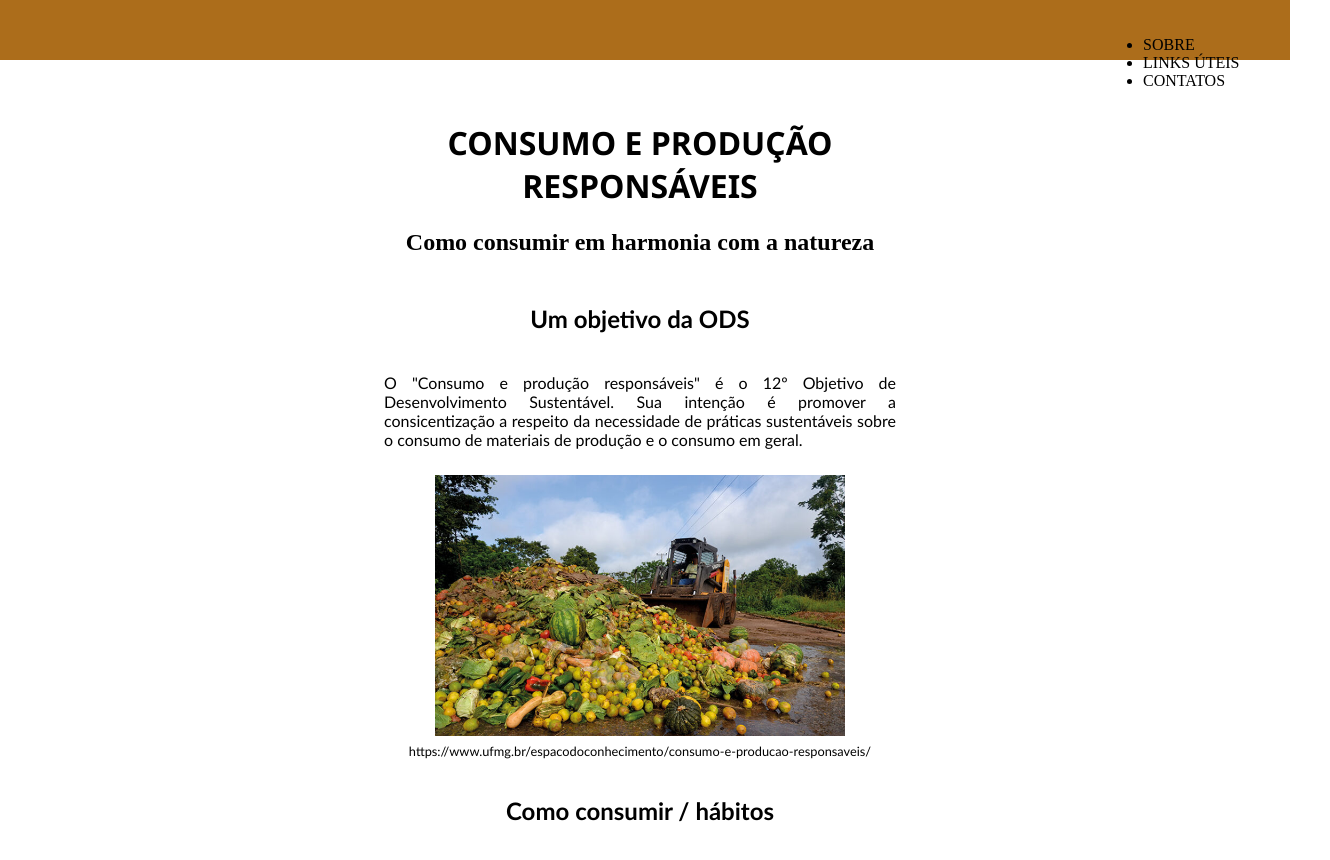
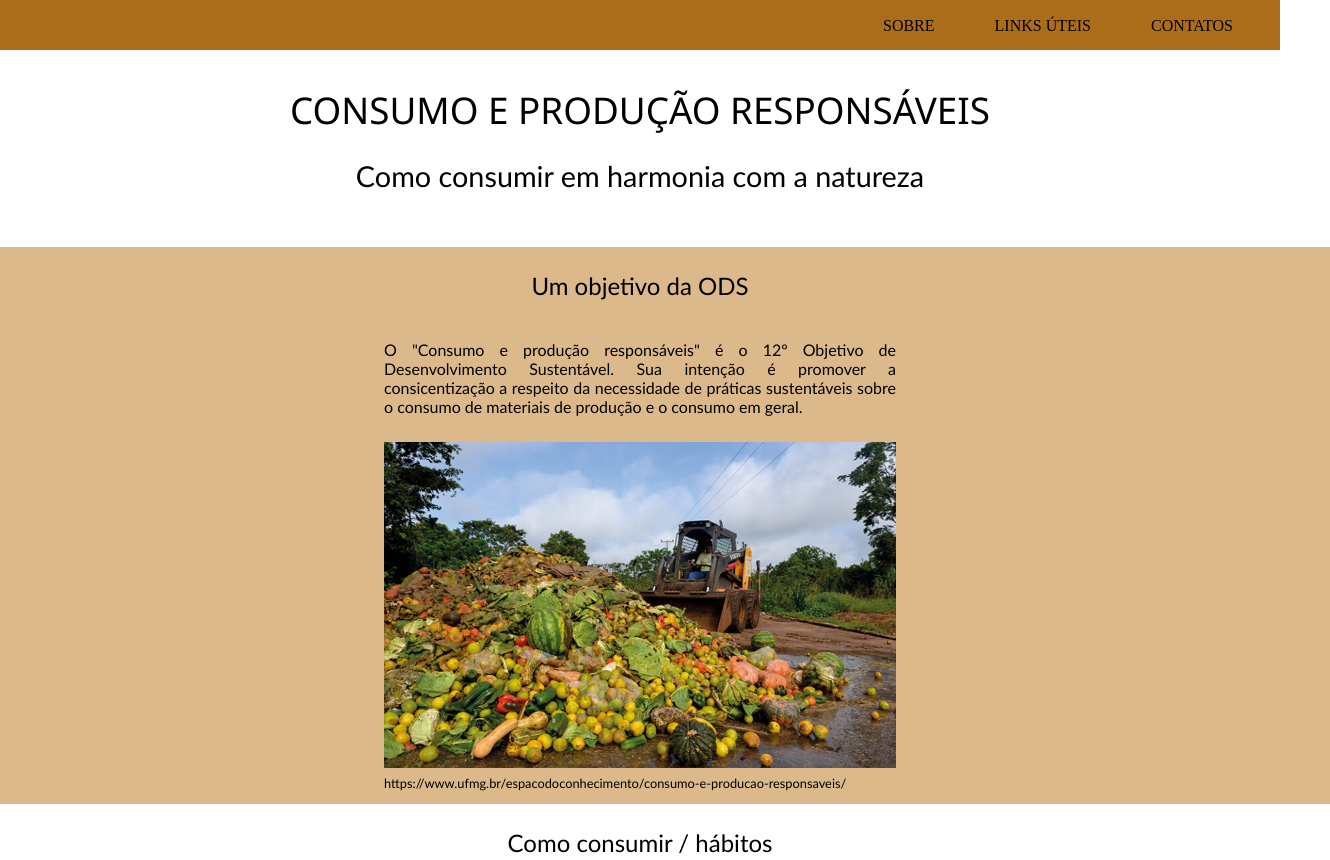
Before and after one commit to patriciasantana9/desafio, a plain HTML site: page index.html in a window 1280 px wide. Shown: the top 860 px of the page, 1330 px wide, since content can reach past the window. Drawn offline with Linux system fonts and the light colour scheme.

Commit message:
ajustes do estilo

```diff
--- a/style.css
+++ b/style.css
@@ -4,14 +4,25 @@ body {
 }
 
 nav {
-   padding: 20px 30px 0px 0px;
-   width: 98.4%;
-   height: 40px;
+   width: 100%;
+   height: 50px;
    background-color: rgb(172, 109, 27);
-   display: flex;
-   flex-direction: row;
-   justify-content: flex-end;
-   gap: 50px;
+   position: fixed;
+}
+
+ul.menu {
+   margin: 7px;
+   float: right;
+   list-style: none;
+}
+
+li {
+   float: left;
+   padding: 10px 20px;
+}
+
+li:hover {
+   background-color: black;
 }
 
 a {
@@ -23,27 +34,30 @@ a {
 main.all {
    padding-top: 40px;
    width: 100%;
-   height: 100vh;
+   height: 100%;
    display: flex;
    flex-direction: column;
 }
 
 header {
-   width: 40%;
+   width: 60%;
    height: 20%;
    text-align: center;
    align-self: center;
    padding-bottom: 20px;
+   margin-top: 20px;
+   margin-bottom: 10px;
 }
 
 h1 {
-   font-size: 2em;
+   font-size: 2.3em;
    font-family: 'Segoe UI', Tahoma, Geneva, Verdana, sans-serif;
    text-transform: uppercase;
 }
 
 h2 {
-
+   font-size: 1.8em;
+   font-family: 'Gill Sans', 'Gill Sans MT', Calibri, 'Trebuchet MS', sans-serif;
 }
 
 h3 {
@@ -51,14 +65,26 @@ h3 {
    font-size: 1.5em;
 }
 
+.fontWeight {
+   font-weight: lighter;
+}
+
 p {
    font-size: 1em;
    font-family: 'Gill Sans', 'Gill Sans MT', Calibri, 'Trebuchet MS', sans-serif;
+   width: 40%;
+}
+
+section.tresColunas {
+   width: 40%;
+   padding: 20px;
+   display: flex;
+   gap: 23px;
 }
 
 section.sec {
    padding: 0px 50px;
-   width: 40%;
+   width: 100%;
    text-align: justify;
    align-self: center;
    display: flex;
@@ -66,11 +92,16 @@ section.sec {
    align-items: center;
 }
 
-/* #intro, #sites {
-   background-color: rgb(202, 148, 77);
-} */
+section#intro, section#sites, section.site {
+   background-color: rgba(190, 124, 38, 0.534);
+}
 
 section.site {
+   padding: 20px;
+   border-radius: 10px;
+}
+
+section.site, section.site > p {
    width: 100%;
 }
 
@@ -84,7 +115,7 @@ a:hover {
 
 img {
    padding: 10px;
-   width: 80%;
+   width: 40%;
    justify-self: center;
 }
 p.foto {
@@ -97,6 +128,25 @@ footer {
    text-align: center;
    height: 40px;
    width: 100%;
-   background-color: rgb(179, 176, 176);
+   background-color: rgb(172, 109, 27);
    color: rgb(0, 0, 0);
+   float: left;
 }
+/*
+@media all and (max-width: 768px) {
+   #menu {
+      visibility: hidden;
+   }
+
+   p {
+      width: 80%;
+   }
+
+   .tresColunas {
+      display: block;
+      width: 60%;
+      padding: 0px;
+      margin: 10px auto;
+      float: none;
+   }
+}*/
```
